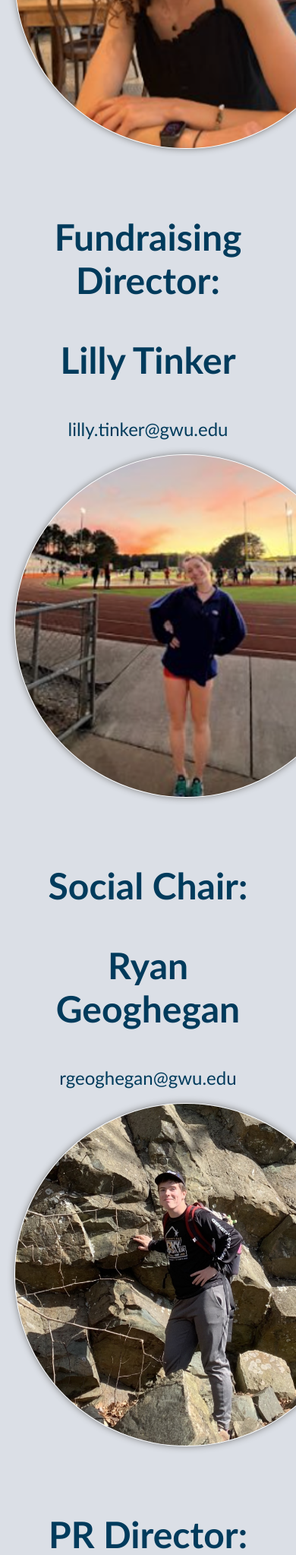
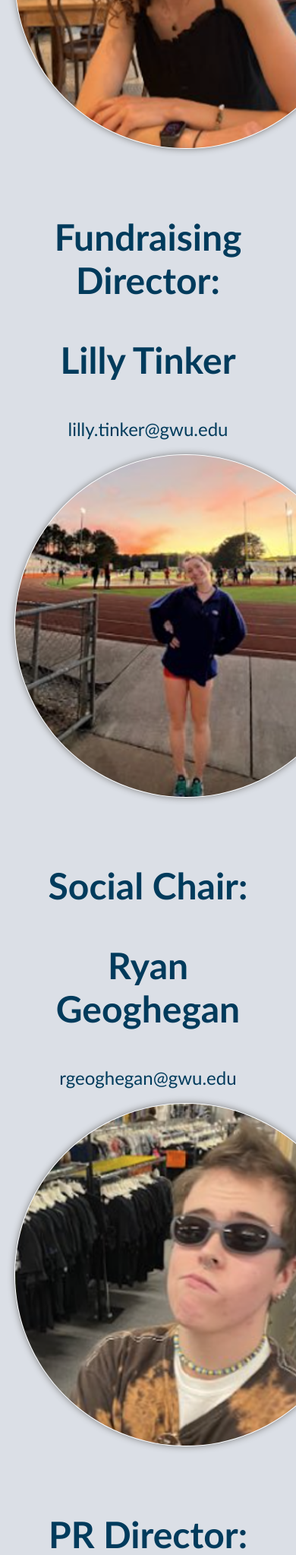
Before and after one commit to adamgizis/gwuxcwebsite, a Flask app: page /eboard in a window 390 px wide; the page is wider, and only the part inside the window is pictured. Shown: the part 2948-4995 px from the top of that part at 76% size. Run offline with Flask 3, Linux system fonts and the light colour scheme.

Commit message:
Revert "changing ryan's eboard section"
This reverts commit 10485165c8d22780cfbee789db90ffb9bf3bcaed.

```diff
--- a/static/eboard.css
+++ b/static/eboard.css
@@ -16,10 +16,7 @@
 
 /* eboard section layout*/
 .meet-eboard {
-    display: grid;
-    grid-template-columns: 1fr 1fr;
-    width: 100%;
-    box-sizing: border-box;
+    display: flex;
     align-items: center;
     justify-content: center;
     padding: 20px;
@@ -43,14 +40,6 @@
 
 /*layout for smaller screens */
 @media (max-width: 850px) {
-    .meet-eboard {
-        display: flex;
-        align-items: center;
-        justify-content: center;
-        padding: 20px;
-        flex-direction: column;
-    }
-
     div.right-side.eboard-role {
         display: none;
     }
@@ -58,6 +47,9 @@
         margin-bottom: 20px;
         }
 
+    .meet-eboard {
+        flex-direction: column;
+    }
     .card {
         display: flex;
         justify-content: center;
@@ -143,7 +135,7 @@
     padding: 105px;
 }
 .social .card p {
-    padding: 95px;
+    padding: 90px;
 }
 .secretary .card p {
     padding: 130px;
--- a/templates/eboard.html
+++ b/templates/eboard.html
@@ -151,15 +151,15 @@
         <div class="right-side">
             <div class="card individual-pic">
                 <div class="card-front">
-                    <img src="../static/images/eboard/ryan-eboard.jpeg" alt="Ryan Geoghegan">
+                    <img src="../static/images/ryan-eboard.png" alt="Ryan Geoghegan">
                 </div>
                 <div class="card-back">
                     <p>
-                        Hey everyone! I'm Ryan (he/they) and I'm a junior majoring in environmental science and minoring in GIS and fine arts!
-                        I'm from sunny Arlington, MA.
-                        I've raced everything from the 200m to the marathon, but the Cherry Blossom 10 Mile will always have a special place in my heart &lt;3.
-                        When I'm not running, you can find me hiking, crafting, or watching movies!
-                        I'm looking forward to another great semester as social chair!!
+                        Howdy everyone! My name is Ryan (he/they), and I'm a third-year from beautiful Arlington, MA!
+                        I'm majoring in fine arts and environmental science and minoring in statistics.
+                        I've run several half-marathons for fun, but I rowed for all of high school, so this is my first year actually racing!!
+                        When I'm not running, you can usually find me at a museum, watching horror movies, or frolicking outside.
+                        I'm super excited to serve as your social chair and run together!
                     </p>
                 </div>
             </div>
```
Also changed, not shown: other parts of templates/eboard.html (+12 -12 lines), static/images/adam-eboard.png (renamed from static/images/eboard/adam-eboard.png), static/images/carolyn-eboard.png (renamed from static/images/eboard/carolyn-eboard.png), static/images/eboard-pic.JPG (renamed from static/images/eboard/eboard-pic.JPG), static/images/eboard/ryan-eboard.jpeg (deleted), static/images/eboard/sal-eboard.png (deleted), static/images/gabi-eboard.png (renamed from static/images/eboard/gabi-eboard.png), static/images/julia-eboard.png (renamed from static/images/eboard/julia-eboard.png), static/images/lilly-eboard.png (renamed from static/images/eboard/lilly-eboard.png), static/images/lily-eboard.png (renamed from static/images/eboard/lily-eboard.png), static/images/marlena-eboard.JPG (renamed from static/images/eboard/marlena-eboard.JPG), static/images/mitch-eboard.png (renamed from static/images/eboard/mitch-eboard.png), static/images/morgan-eboard.jpeg (renamed from static/images/eboard/morgan-eboard.jpeg), static/images/ryan-eboard.png (added), 1 more files, 1 other file.
